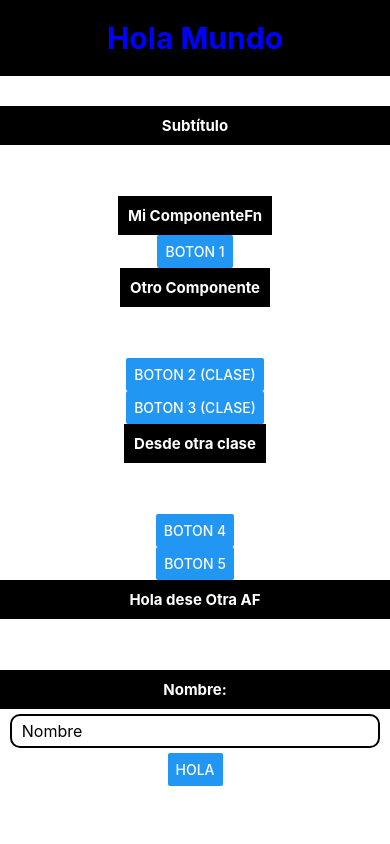
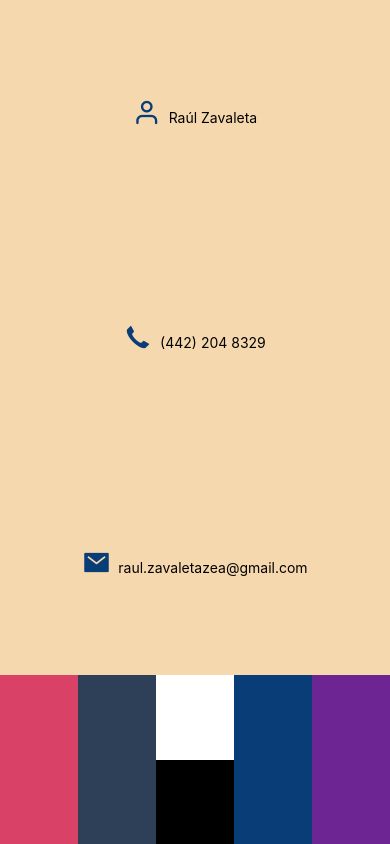
Before and after one commit to zavaletamx/t192-dmm, a React Native app: screen / in a window 390 px wide. Built offline with nearby package versions, Linux system fonts and the light colour scheme.

Commit message:
Diseño fluido y uso de flex

```diff
--- a/App.js
+++ b/App.js
@@ -1,153 +1,115 @@
-import { StatusBar } from 'expo-status-bar';
 import React from 'react';
+import { ScrollView, Text, View } from 'react-native';
+
+/** Agregamos librerías de íconos */
 import {
-	Platform,
-	ScrollView,
-	StyleSheet,
-	Text,
-	View,
-} from 'react-native';
-import Hola from './src/components/Hola';
-/*
-Platform es una librería de React que te permite  identificar en que plataforma está
-corriendo el código fuente y definir algun cambio único para cada plataforma
-*/
-
-import MiComponenteAF, {
-	OtraAF,
-} from './src/components/MiComponenteAF';
-import MiComponenteClass, {
-	OtraClase,
-} from './src/components/MiComponenteClass';
-
-/*
-Componentes  en React
-Simple Components
-Es una sección de código (UI) (Fragment, item)
-
-Screen Components
-UI completa, presentación de la aplicación
-
-Functional Components
-Sección de código que se conectan a una librería
-o generan alguna funcionalidad
-
-Los componentes pueden crearse de 3 formas dsitintas
-    + Constantes (Arrow Function)
-    + Funciones
-    + Clases
-*/
-
-//Importamos nuestro componente
-//import MODULO* from './RUTA_RELATIVA'
-//* Los modulo puedne tener export default o no
-//Si se trata del expor default, solo nombramos al componente
-//Si no es export default, indicamos entre llaves
-import MiComponenteFn, {
-	OtroComponente,
-} from './src/components/MiComponenteFn';
+	Feather,
+	Zocial,
+	Ionicons,
+} from '@expo/vector-icons';
 
 /**
- * Componente que genera espacios
- * por medio de vistas
+ * El diseño de UI en React usa los principios del desarrollo web
+ * Entre ellos el manejo de JSX, los estilos tambien están inspirados
+ * en el entorno web
+ *
+ * Flex
  */
-export const Espacios = () => {
+
+const App = () => {
 	return (
-		<>
-			<View>
-				{/** Espacio en blanco */}
-				<Text>{'    '}</Text>
+		<View style={{ backgroundColor: '#000', flex: 1 }}>
+			<View
+				style={{
+					backgroundColor: '#F6D8AE',
+					flex: 8,
+					/** Centrado horizontal */
+					alignItems: 'center',
+					/** Centrado vertical */
+					justifyContent: 'space-around',
+				}}
+			>
+				<Text>
+					<Feather
+						name='user'
+						size={28}
+						color='#083D77'
+					/>
+					{'  '}
+					Raúl Zavaleta
+				</Text>
+				<Text>
+					<Zocial
+						name='call'
+						size={28}
+						color='#083D77'
+					/>
+					{'  '}
+					(442) 204 8329
+				</Text>
+				<Text>
+					<Ionicons
+						name='md-mail-sharp'
+						color='#083D77'
+						size={28}
+					/>
+					{'  '}
+					raul.zavaletazea@gmail.com
+				</Text>
 			</View>
-			<View>
-				{/** Espacio en blanco */}
-				<Text>{'    '}</Text>
+
+			<View
+				style={{
+					flex: 2,
+					flexDirection: 'row',
+				}}
+			>
+				<View
+					style={{
+						flex: 1,
+						backgroundColor: '#DA4167',
+					}}
+				/>
+				<View
+					style={{
+						flex: 1,
+						backgroundColor: '#2E4057',
+					}}
+				/>
+				<View
+					style={{
+						flex: 1,
+						backgroundColor: '#fff',
+					}}
+				>
+					<View
+						style={{
+							flex: 1,
+							backgroundColor: '#fff',
+						}}
+					/>
+					<View
+						style={{
+							flex: 1,
+							backgroundColor: '#000',
+						}}
+					/>
+				</View>
+				<View
+					style={{
+						flex: 1,
+						backgroundColor: '#083D77',
+					}}
+				/>
+				<View
+					style={{
+						flex: 1,
+						backgroundColor: '#6E2594',
+					}}
+				/>
 			</View>
-			<View>
-				{/** Espacio en blanco */}
-				<Text>{'    '}</Text>
-			</View>
-		</>
+		</View>
 	);
 };
 
-export default function App() {
-	return (
-		<ScrollView>
-			<View style={styles.container}>
-				{/*
-            margin-top marginTop
-            margin-left marginLeft
-            text-size textSize
-            */}
-				<Text
-					style={{
-						paddingTop:
-							Platform.OS === 'ios' ? 50 : 20,
-						fontSize: 30,
-						fontWeight: 'bold',
-						/*Azul = Android Blanco = Apple*/
-						color:
-							Platform.OS === 'ios'
-								? '#fff'
-								: '#0000FF',
-						/*Rojo = Android Negro = Apple*/
-						backgroundColor:
-							Platform.OS === 'android'
-								? '#FF0000'
-								: '#000',
-						padding: 20,
-						width: '100%',
-						textAlign: 'center',
-						marginBottom: 30,
-					}}
-				>
-					Hola Mundo
-				</Text>
-
-				<Text style={styles.subtitulos}>
-					Subtítulo
-				</Text>
-				{/*Agregamos nuestro componente*/}
-
-				<Espacios />
-
-				<MiComponenteFn />
-				<OtroComponente />
-
-				<Espacios />
-
-				<MiComponenteClass />
-				<OtraClase />
-
-				<Espacios />
-
-				<MiComponenteAF />
-				<OtraAF />
-
-				<Espacios />
-
-				<Hola />
-
-				<StatusBar style='auto' />
-			</View>
-		</ScrollView>
-	);
-}
-
-const styles = StyleSheet.create({
-	container: {
-		flex: 1,
-		backgroundColor: '#fff',
-		alignItems: 'center',
-		justifyContent: 'center',
-	},
-	subtitulos: {
-		fontSize: 15,
-		fontWeight: 'bold',
-		color: '#FFF',
-		backgroundColor: '#000',
-		padding: 10,
-		width: '100%',
-		textAlign: 'center',
-	},
-});
+export default App;
--- a/src/components/Hola.js
+++ b/src/components/Hola.js
@@ -6,7 +6,7 @@ import {
 	TextInput,
 } from 'react-native';
 import estilos from '../styles/estilos';
-import { Espacios } from './../../App';
+import { Espacios } from '../../App.back.intro_componentes';
 
 const Hola = () => {
 	return (
```
Also changed, not shown: App.back.intro_componentes.js (added, +153 -0 lines).
